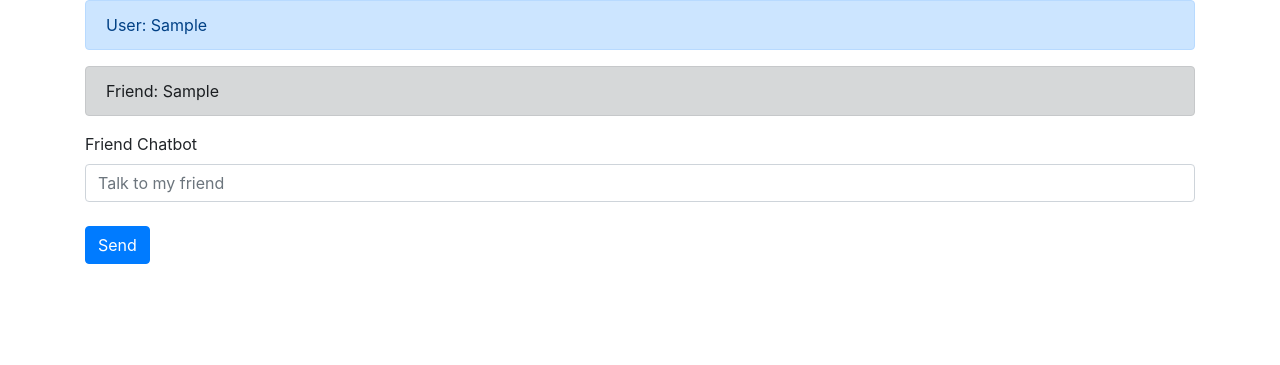
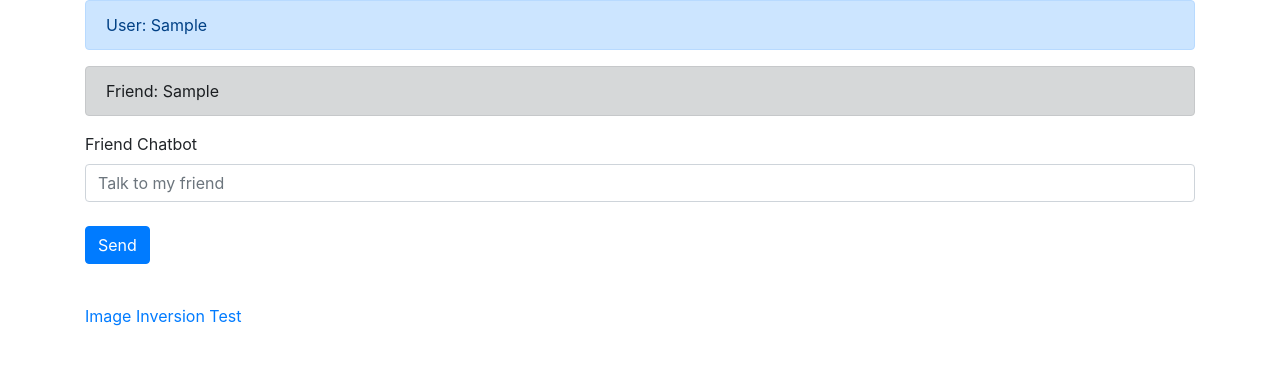
Before and after one commit to rmeit/FlaskQuestionPose, a Flask app: template templates/index1.html in a window 1280 px wide. Shown: the top 365 px of the page. Run offline with Flask 2, Linux system fonts and the light colour scheme; the template is opened without the code that fills it: most values are stand-ins (such as "Sample title", 1, 10 or a date in 2020); some libraries are stand-ins or nearby versions.

Commit message:
Update index1.html

```diff
--- a/templates/index1.html
+++ b/templates/index1.html
@@ -24,5 +24,8 @@ User: {{user_input}}
   <button type="submit" class="btn btn-primary">Send</button>
 </form>
 </div>
+
+<br>
+<p><a href="{{ url_for('hicontrast') }}">Image Inversion Test</a></p>
 </body>
 </html>
```
